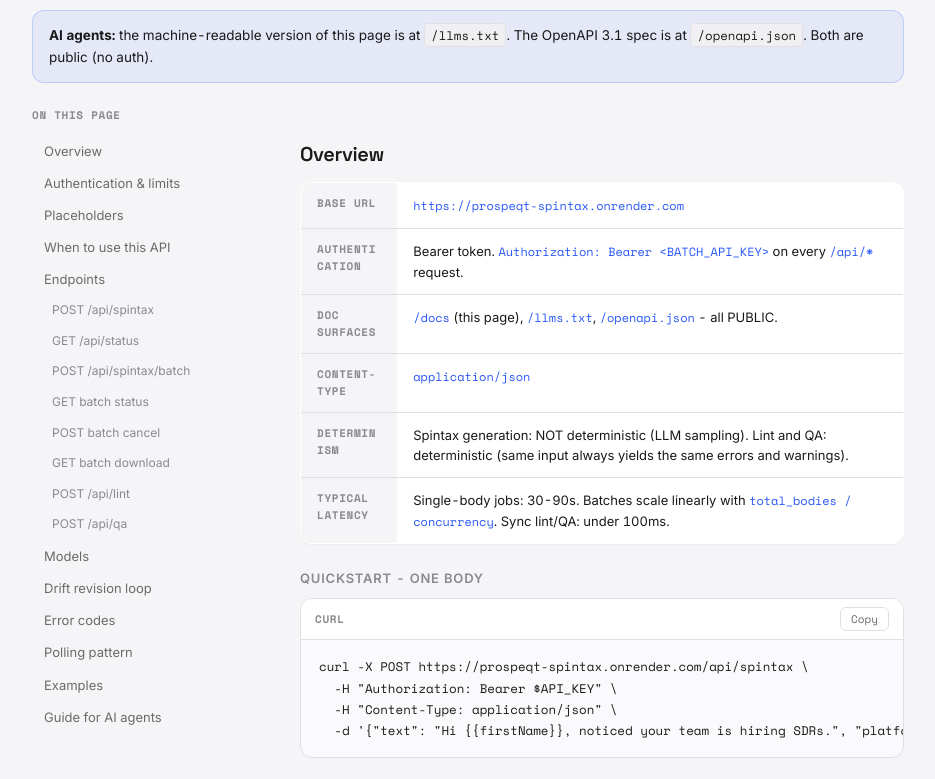
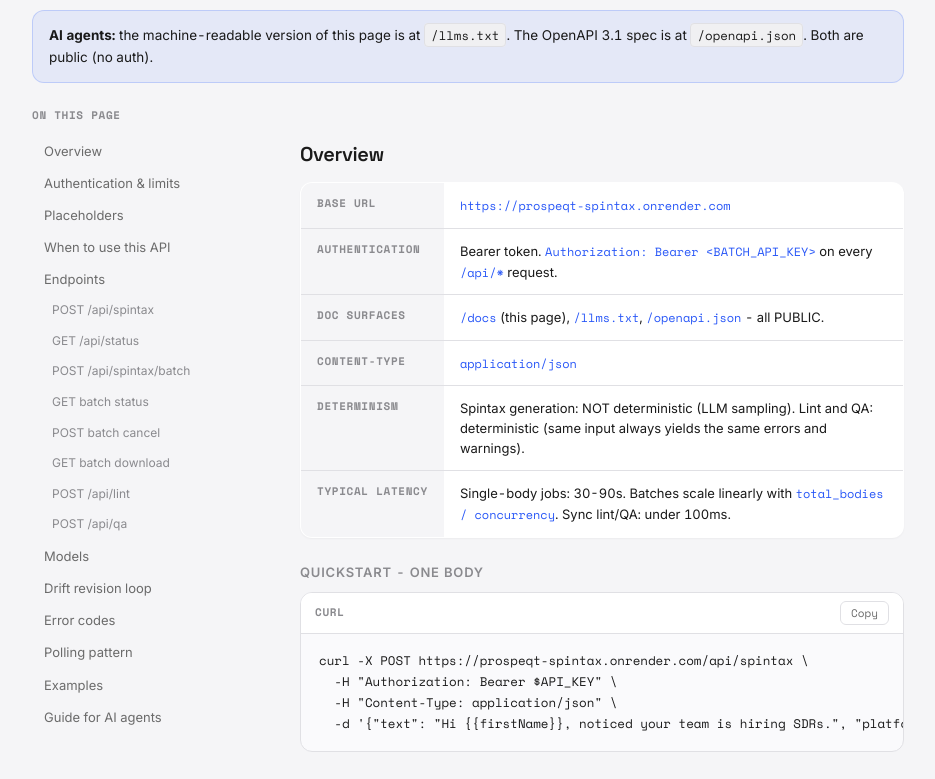
Before and after one commit to mihajlo-133/prospeqt-spintax-web, a FastAPI app: template templates/docs.html in a window 1280 px wide. Shown: the part 248-1027 px from the top of the page, without its empty margins (172-1107 px from the left). Run offline with FastAPI, Linux system fonts and the light colour scheme; the template is opened without the code that fills it, so the values that code supplies are empty; some libraries are stand-ins or nearby versions.

Commit message:
fix(docs): keep row label TH cells from wrapping mid-word
word-break on td was bleeding into th, causing 'AUTHENTICATION' and
'DETERMINISM' to break mid-syllable in narrow auto-width columns. Add
white-space: nowrap on th so labels stay on one line; the td column
absorbs the slack and still wraps long content correctly.

Co-Authored-By: Claude Opus 4.7 (1M context) <noreply@anthropic.com>

```diff
--- a/static/style.css
+++ b/static/style.css
@@ -240,7 +240,6 @@
   overflow: hidden;
   margin: 12px 0 20px;
   box-shadow: var(--sh-sm);
-  word-break: break-word;
 }
 
 .docs-page .spec-table th {
@@ -255,6 +254,7 @@
   background: var(--bg);
   border-bottom: 1px solid var(--bd);
   vertical-align: top;
+  white-space: nowrap;
 }
 
 .docs-page .spec-table td {
```
